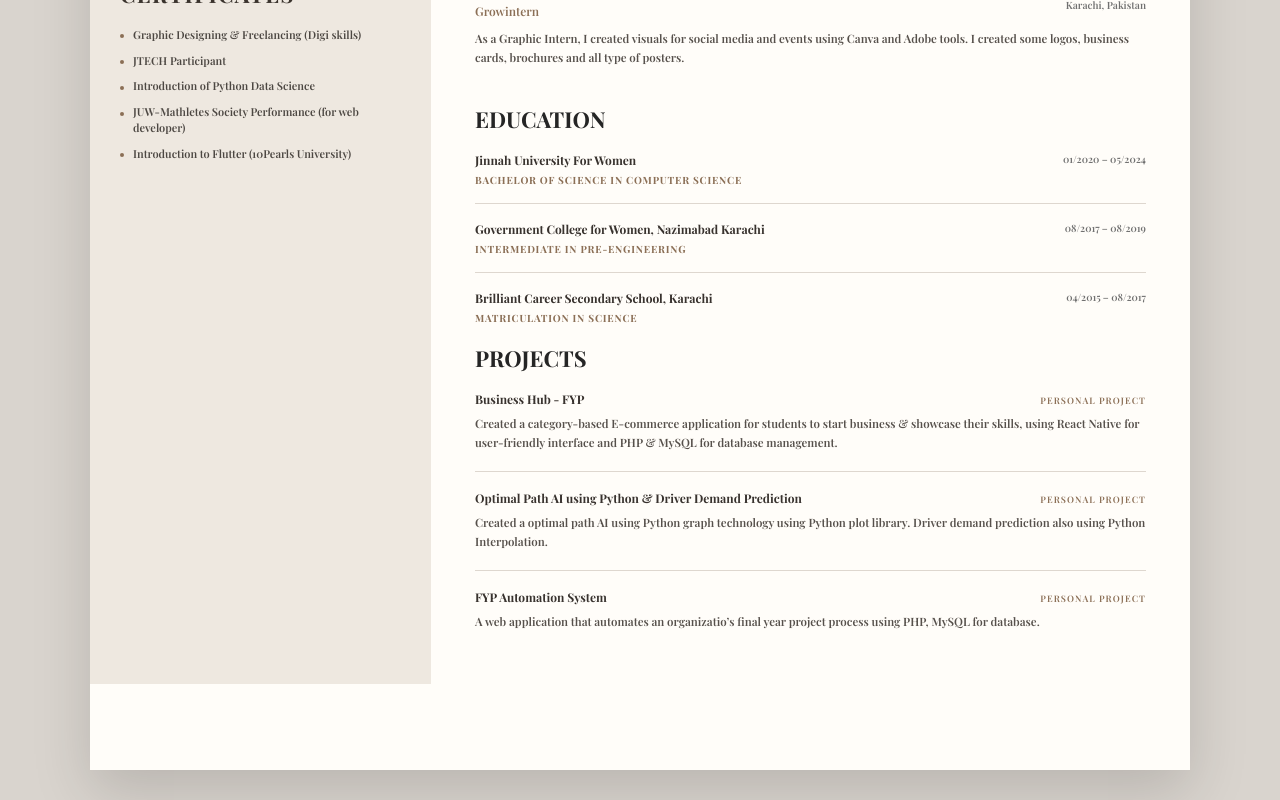
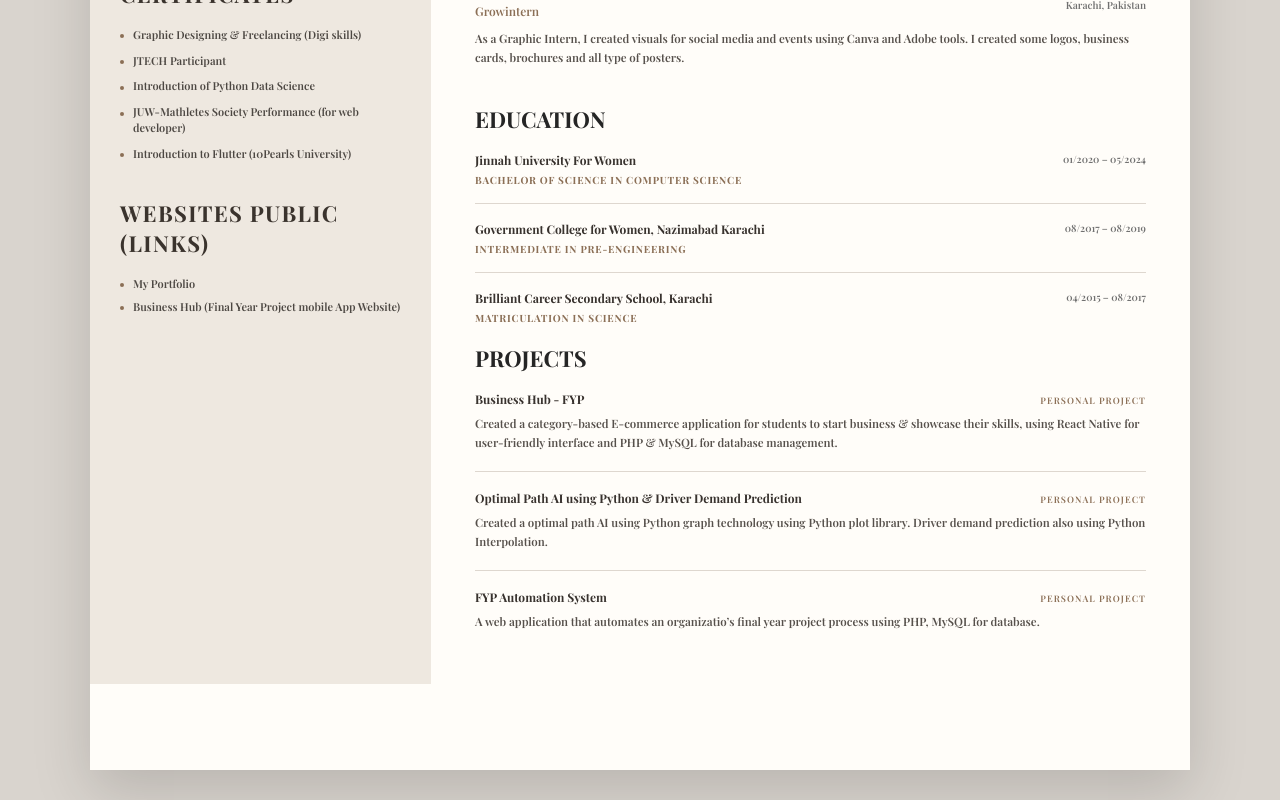
Before and after one commit to Insharah05678/my-angular-resume, an Angular app: page / in a window 1280 px wide. Shown: the part 878-1678 px from the top of the page. Built offline with nearby package versions, Linux system fonts and the light colour scheme.

Commit message:
Initial commit

```diff
--- a/src/app/components/resume-header/resume-header.component.scss
+++ b/src/app/components/resume-header/resume-header.component.scss
@@ -62,6 +62,9 @@
   border-bottom: 1px solid var(--line);
 }
 
+.hero-contact{
+  font-family: 'Playfair Display' Georgia, serif;
+}
 .eyebrow {
   margin: 0 0 15px;
   color: var(--accent);
--- a/src/app/components/resume-sidebar/resume-sidebar.component.html
+++ b/src/app/components/resume-sidebar/resume-sidebar.component.html
@@ -15,3 +15,13 @@
     <li *ngFor="let certificate of certificates">{{ certificate }}</li>
   </ul>
 </section>
+
+<section class="side-section">
+  <h2 style="font-family: 'Playfair Display', Georgia, serif; text-transform: uppercase; font-size: 22px">Websites Public (Links)</h2>
+  <ul>
+    <li *ngFor="let link of weblink1"><a [href]="link" target="_blank">My Portfolio</a></li>
+    <li *ngFor="let link of weblink2"><a [href]="link" target="_blank">Business Hub (Final Year Project mobile App Website)</a></li>
+  </ul>
+
+
+</section>
--- a/src/app/components/resume-sidebar/resume-sidebar.component.ts
+++ b/src/app/components/resume-sidebar/resume-sidebar.component.ts
@@ -49,4 +49,9 @@ export class ResumeSidebarComponent {
     'JUW-Mathletes Society Performance (for web developer)',
     'Introduction to Flutter (10Pearls University)'
   ];
+
+    weblink1 = ['https://my-angular-resume.insharah-ir.workers.dev/'
+  ];
+  weblink2 = ['https://business-hub.insharah-ir.workers.dev/'
+  ];
 }
```
